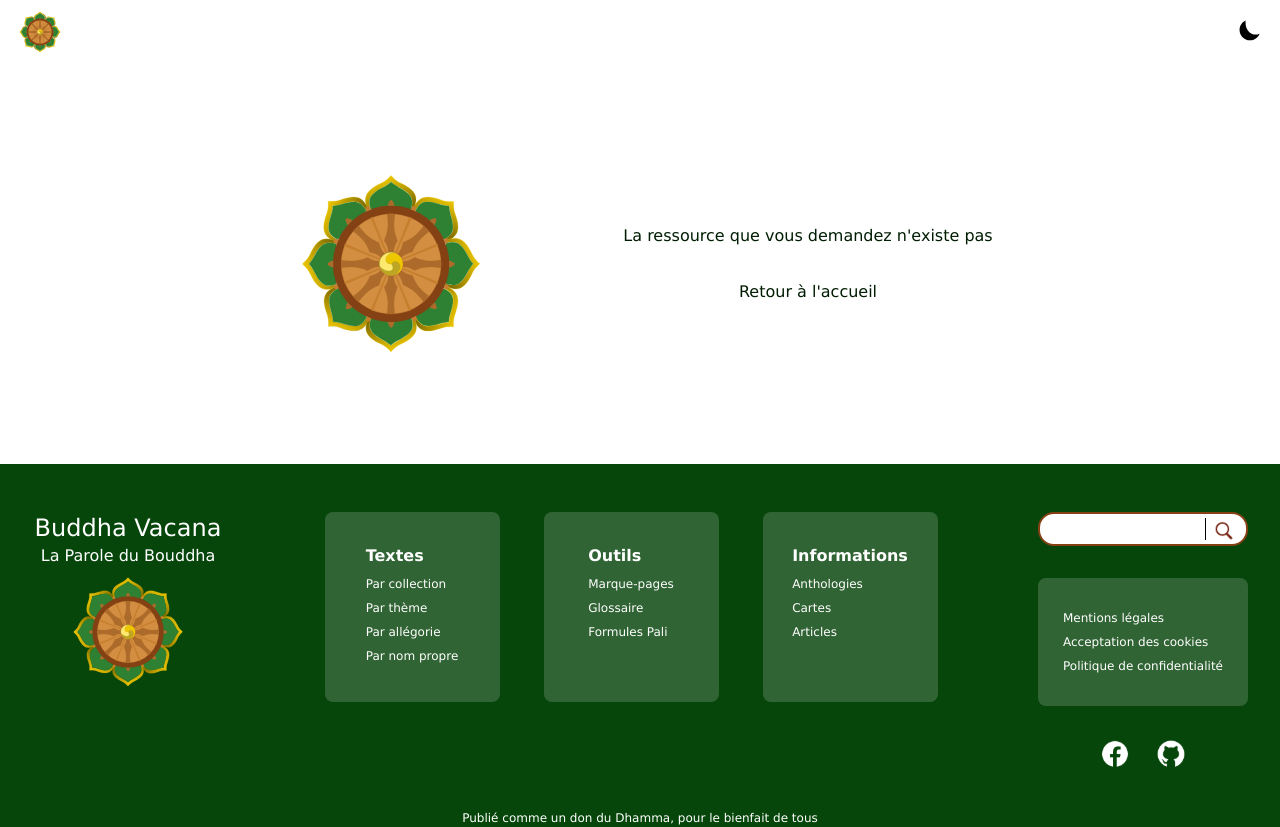
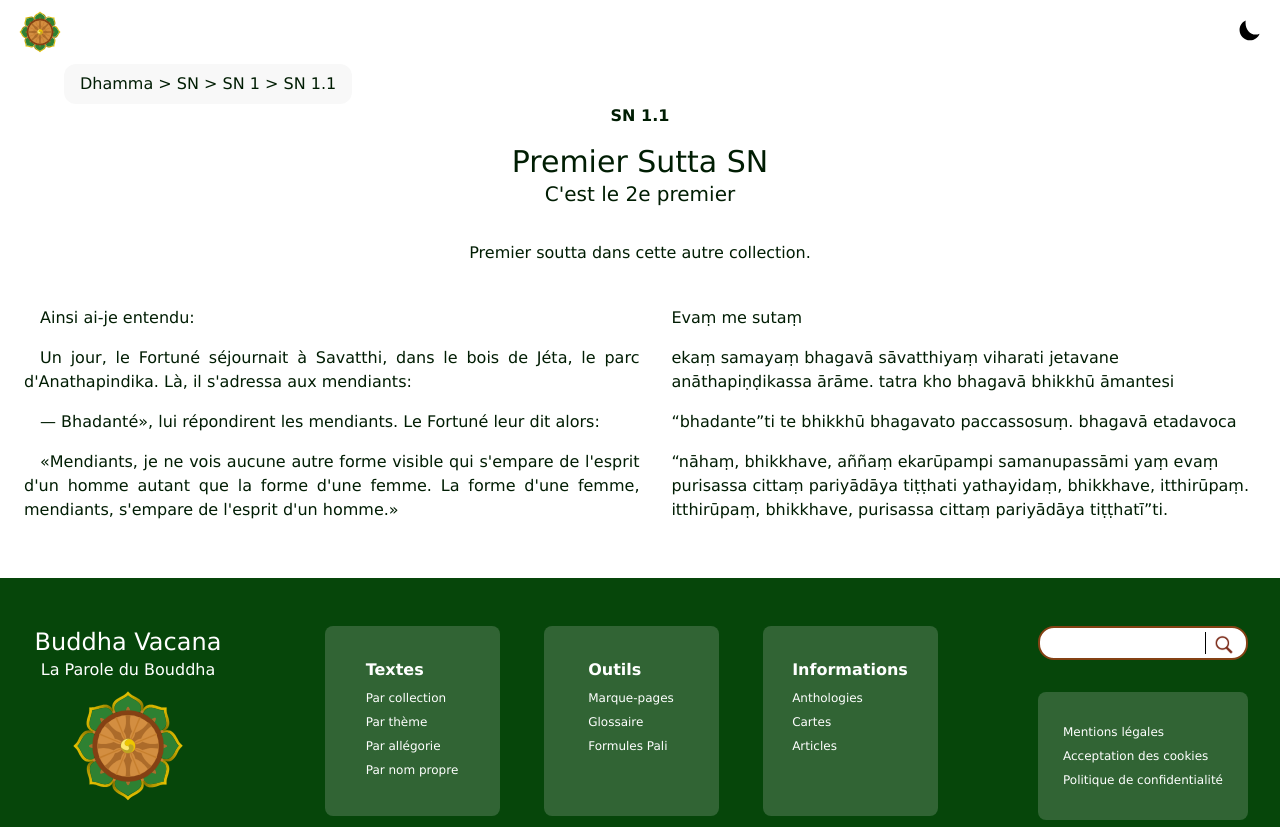
Before and after one commit to LaniakeanDev/buddha-vacana, a Next.js app: page /dhamma/sn/1/1 in a window 1280 px wide. Shown: the top 827 px of the page. Built offline with nearby package versions, Linux system fonts and the light colour scheme.

Commit message:
SN sutta works

```diff
--- a/app/components/SuttaCard.tsx
+++ b/app/components/SuttaCard.tsx
@@ -18,8 +18,11 @@ export default function SuttaCard({
   // similes,
   // tags
 }: ISuttaCardData) {
+  const nikayaOrKNBook = identifier.split(' ')[0].toLowerCase();
+  const pathSegment =
+    nikayaOrKNBook === 'an' || nikayaOrKNBook === 'sn' ? identifier.split(' ')[1].split('.')[0] : nikayaOrKNBook;
   return (
-    <Link href={`${identifier.split(' ')[0].toLowerCase()}/${id}`} className="card">
+    <Link href={`${pathSegment}/${id}`} className="card">
       <CardIdentifier content={identifier} className="!w-16" />
       <CardContent plTitle={plTitle} frTitle={frTitle} description={description} />
       <div className="w-full flex flex-row justify-between">
--- a/app/dhamma/components/subnikaya-sutta-list/index.tsx
+++ b/app/dhamma/components/subnikaya-sutta-list/index.tsx
@@ -17,10 +17,11 @@ export default async function SubNikayaSuttaList({ nikaya, book }: SubNikayaSutt
             plTitle={item.plTitle}
             frTitle={item.frTitle}
             description={item.description}
-            identifier={item.identifier}
+            identifier={`SN ${book}.${item.id}`}
+            id={item.id}
             translator={item.translator}
             readingTime={item.readingTime}
-            key={`sutta-card-${item.identifier}`}
+            key={`sutta-card-${book}-${item.id}`}
           />
         ))}
     </div>
--- a/app/dhamma/dn/[suttaId]/page.tsx
+++ b/app/dhamma/dn/[suttaId]/page.tsx
@@ -28,7 +28,7 @@ export default async function DighaSuttaPage({ params }: DighaSuttaPageProps) {
       return (
         <>
           <p className="breadcrumbs">
-            <Link href="/dhamma">Dhamma</Link> {' > '} <Link href="/dhamma/digha">DN</Link>
+            <Link href="/dhamma">Dhamma</Link> {' > '} <Link href="/dhamma/dn">DN</Link>
             {' > '} DN {String(suttaId)}
           </p>
           <SuttaPageContent suttaData={suttaData} />
--- a/app/dhamma/mn/[suttaId]/page.tsx
+++ b/app/dhamma/mn/[suttaId]/page.tsx
@@ -28,7 +28,7 @@ export default async function MajjhimaSuttaPage({ params }: MajjhimaSuttaPagePro
       return (
         <>
           <p className="breadcrumbs">
-            <Link href="/dhamma">Dhamma</Link> {' > '} <Link href="/dhamma/majjhima">MN</Link>
+            <Link href="/dhamma">Dhamma</Link> {' > '} <Link href="/dhamma/mn">MN</Link>
             {' > '} MN {String(suttaId)}
           </p>
           <SuttaPageContent suttaData={suttaData} />
--- a/app/dhamma/sn/[book]/[suttaId]/page.tsx
+++ b/app/dhamma/sn/[book]/[suttaId]/page.tsx
@@ -6,37 +6,38 @@ import GraciousFail from '@/app/components/GraciousFail';
 
 interface SamyuttaSuttaPageProps {
   params: {
-    bookNumber: number;
+    book: number;
     suttaId: number;
   };
 }
 
 export default async function SamyuttaSuttaPage({ params }: SamyuttaSuttaPageProps) {
-  const { bookNumber, suttaId } = await params;
-  if (!Number.isInteger(bookNumber) || !Number.isInteger(suttaId) || bookNumber < 1 || bookNumber > 56 || suttaId < 1) {
+  const { book, suttaId } = await params;
+  console.log({ book });
+  if (!Number.isInteger(+book) || !Number.isInteger(+suttaId) || +book < 1 || +book > 56 || +suttaId < 1) {
     return <GraciousFail message="La ressource que vous demandez n'existe pas" />;
   }
   try {
-    const suttaData = getSuttaData('samyutta', String(bookNumber), String(suttaId));
+    const suttaData = getSuttaData('sn', suttaId, String(book));
     if (!suttaData) {
-      throw new Error(`File containing data for SN ${bookNumber}.${suttaId} unavailable`);
+      throw new Error(`File containing data for SN ${book}.${suttaId} unavailable`);
     }
     if (!isISuttaData(suttaData)) {
-      throw new Error(`Data structure in SN ${bookNumber}.${suttaId} doesn't match ISuttaCardData interface`);
+      throw new Error(`Data structure in SN ${book}.${suttaId} doesn't match ISuttaCardData interface`);
     }
     if (suttaData && isISuttaData(suttaData)) {
       return (
         <>
           <p className="breadcrumbs">
-            <Link href="/dhamma">Dhamma</Link> {' > '} <Link href="/dhamma/samyutta">SN</Link>
-            {' > '} <Link href="/dhamma/samyutta">SN {bookNumber}</Link> {' > '} SN {bookNumber}.{suttaId}
+            <Link href="/dhamma">Dhamma</Link> {' > '} <Link href="/dhamma/sn">SN</Link>
+            {' > '} <Link href={`/dhamma/sn/${book}`}>SN {book}</Link> {' > '} SN {book}.{suttaId}
           </p>
           <SuttaPageContent suttaData={suttaData} />
         </>
       );
     }
   } catch (error) {
-    console.error(`Failed to load sutta data from samyutta/${bookNumber}/${suttaId}:`, error);
+    console.error(`Failed to load sutta data from samyutta/${book}/${suttaId}:`, error);
     return <GraciousFail message="Soutta non trouvé" />;
   }
 }
```
